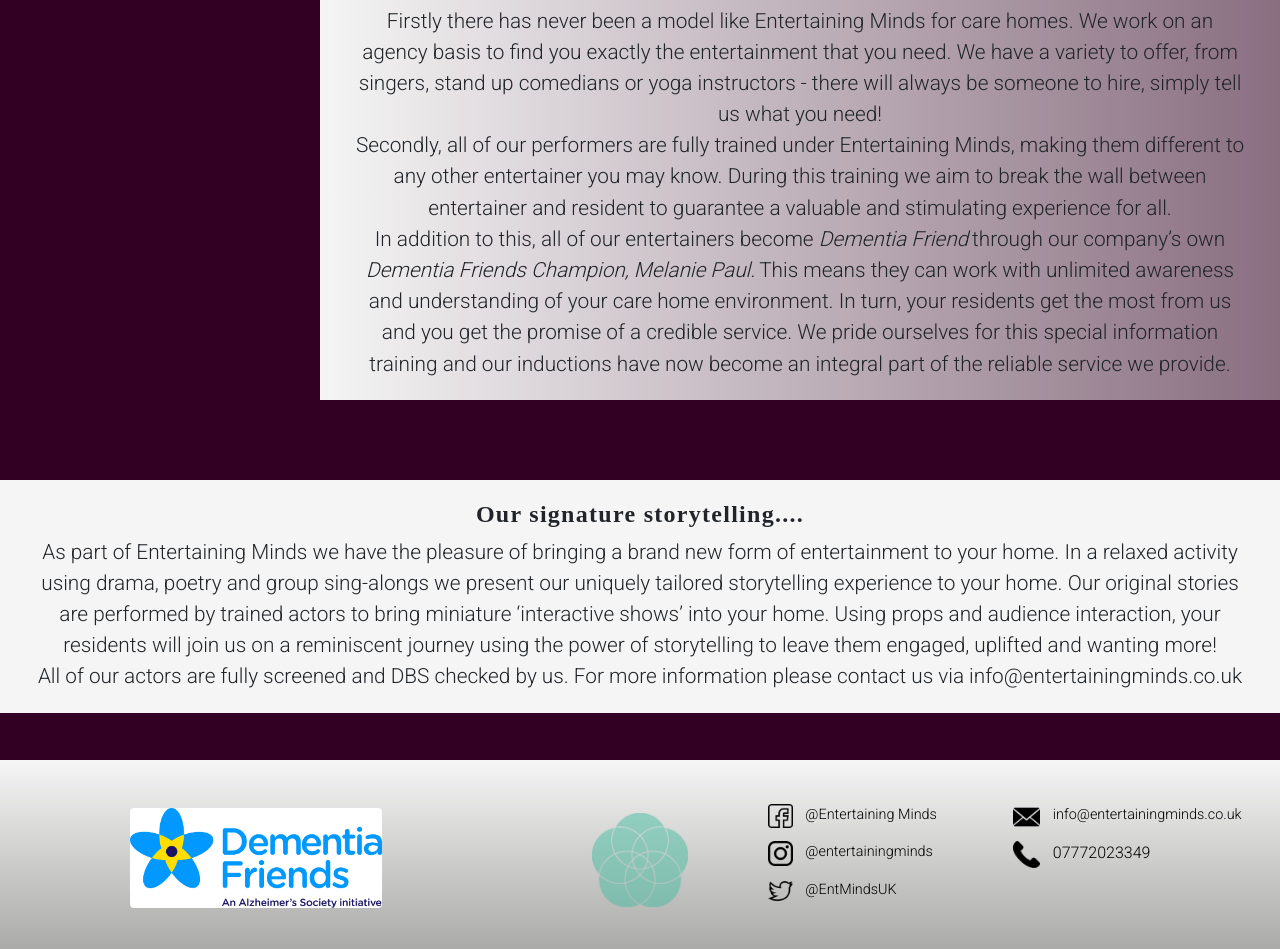
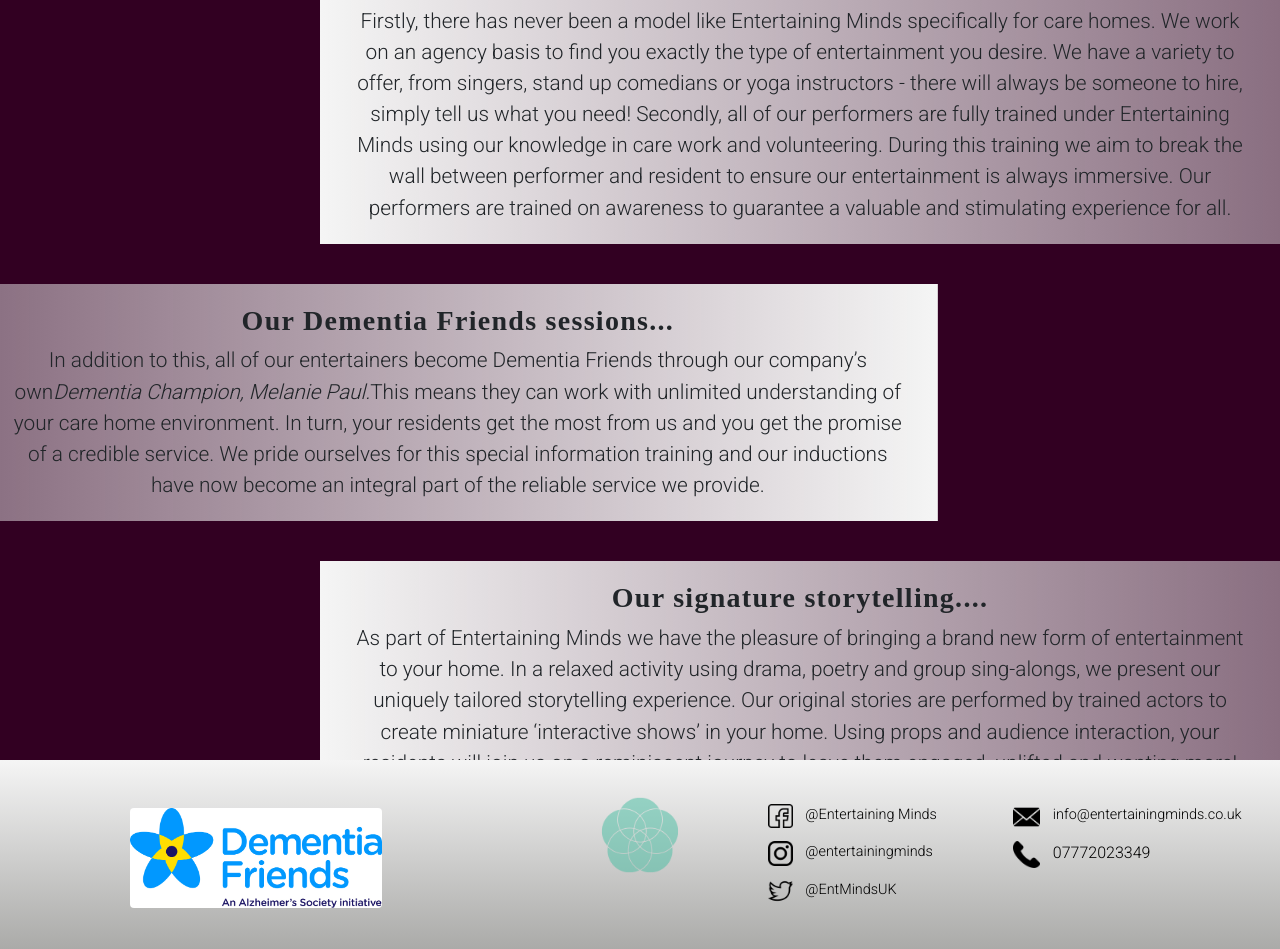
Before and after one commit to hughp23/Entertaining-Minds, a React (Create React App) app: page /workwithus in a window 1280 px wide. Shown: the part 760-1709 px from the top of the page. Built offline with nearby package versions, Linux system fonts and the light colour scheme.

Commit message:
Changed content for the fucking 100th time in a week

```diff
--- a/src/components/Footer.jsx
+++ b/src/components/Footer.jsx
@@ -85,7 +85,7 @@ const Footer = () => {
           </div>
         </div>
         <div className="credits-container">
-          Icons made by{" "}
+          {/* Icons made by{" "}
           <a href="https://www.flaticon.com/authors/freepik" title="Freepik">
             Freepik
           </a>{" "}
@@ -101,7 +101,8 @@ const Footer = () => {
           >
             CC 3.0 BY
           </a>{" "}
-          / Built By{" "}
+          /  */}
+          Built By{" "}
           <a href="https://www.linkedin.com/in/hugh-paul-6762a7173/">
             Hugh Paul
           </a>{" "}
--- a/src/components/WorkForUs.jsx
+++ b/src/components/WorkForUs.jsx
@@ -45,31 +45,12 @@ class WorkForUs extends Component {
             >
               <div className="work-info">
                 <p className="inline">
-                  At Entertaining Minds we understand our performers and their
-                  needs. We know you need flexible working hours. We know you
-                  need time to concentrate on auditions, or family life, or
-                  college/ university studies and we respect this fully.
-                  Director of the company,{" "}
-                </p>
-                <p className="italic inline">Jessica Paul</p>
-                <p className="inline">
-                  , is passionate about helping performers utilise their skills
-                  through reliable work which is why we reward you with great
-                  rates of pay for simply a few hours of your time. Singers,
-                  poets, stand up comedians, magicians, or simply those with a
-                  passion for the arts - this is for you!
-                </p>
-                <p className="inline">
-                  Our sessions will usually last an hour in which you have
-                  creative freedom to entertain. Be it a set of singing,
-                  storytelling, or yoga/ movement classes, these sessions are{" "}
-                </p>
-                <p className="inline italic">your time</p>
-                <p className="inline">
-                  . If you choose to become a performer for Entertaining Minds
-                  you will get the chance to practice what you do best in the
-                  intimate setting of a care home and bring joy to your care
-                  home audience.
+                  At Entertaining Minds we offer you the chance to perform for
+                  care homes and the community on a regular basis. We understand
+                  and work hard for our performers which is why we offer
+                  flexible working hours with great rates of pay to fit around
+                  auditions, studies, and family life. Whether you’re an actor,
+                  singer, poet or comedian, this is for you!{" "}
                 </p>
               </div>
             </MDBAnimation>
@@ -80,16 +61,17 @@ class WorkForUs extends Component {
               reveal
             >
               <div className="work-info">
-                <h3 className="bold">Our signature storytelling...</h3>
+                <h3 className="bold">How our sessions work...</h3>
                 <p>
-                  As part of our service we offer a unique storytelling
-                  experience for our homes. You will be provided with original
-                  stories/ poetic monologues in which you will take away,
-                  familiarise yourself with, and dramatise into miniature
-                  ‘interactive shows’. With props provided, all you will need is
-                  your- talented-self to embody a character and bring the story
-                  to life. These sessions will also last an hour in total - a
-                  perfect and easy opportunity for you to perform.
+                  Our sessions will usually last an hour in which you have
+                  creative freedom to entertain. Be it a set of singing,
+                  storytelling or movement classes, this is your time to
+                  perform. Our induction days will guide you to bring the most
+                  out of your sessions so you know how best to engage and
+                  involve your care home audience. As a company we are
+                  passionate about breaking the wall between performer and
+                  resident to ensure our entertainment is as immersive as
+                  possible.
                 </p>
               </div>
             </MDBAnimation>
@@ -97,6 +79,28 @@ class WorkForUs extends Component {
               type="slideInLeft"
               duration="4s"
               className="work-info-container-left"
+              reveal
+            >
+              <div className="work-info">
+                <h3 className="bold">Our signature storytelling...</h3>
+                <p className="inline">
+                  As part of our service we offer a unique storytelling
+                  experience for care homes. If asked to perform one of our
+                  storytelling sessions you will be provided with an
+                  Entertaining Minds original story or poetic monologue. You
+                  will then be asked to familiarise yourself with this and
+                  dramatise into a miniature ‘interactive show’. With props
+                  provided, all you will need is your talented self to embody a
+                  character and bring the story to life. These sessions will
+                  also last an hour in total - a perfect and easy opportunity
+                  for you to perform.{" "}
+                </p>
+              </div>
+            </MDBAnimation>
+            <MDBAnimation
+              type="slideInRight"
+              duration="4s"
+              className="work-info-container"
               reveal
             >
               <div className="work-info">
@@ -123,10 +127,17 @@ class WorkForUs extends Component {
             </MDBAnimation>
             <section className="contact-info-container">
               <div className="text-container">
-                <h3>CONTACT US TODAY!</h3>
+                <h3 className="bold">CONTACT US TODAY!</h3>
                 <p className="inline">
                   To join the team and become an Entertaining Minds performer
-                  please send in your CV to info@entertainingminds.co.uk today!
+                  please send in your CV to{" "}
+                  <a
+                    className="inline"
+                    href="mailto:info@entertainingminds.co.uk"
+                  >
+                    info@entertainingminds.co.uk
+                  </a>{" "}
+                  today!
                 </p>
               </div>
             </section>
--- a/src/components/WorkWithUs.jsx
+++ b/src/components/WorkWithUs.jsx
@@ -49,8 +49,8 @@ class WorkWithUs extends Component {
                   quality entertainment from actors and performers across the
                   entertainment industry. It is our ethos and our aim to bring
                   the theatre into your home. We will work hard with your
-                  activities co-ordinators to get to know your home and your
-                  residents to find exactly what you require for a fully
+                  activities co- ordinators to get to know your home and your
+                  residents to find out exactly what you require for a fully
                   tailored experience.
                 </p>
               </div>
@@ -62,57 +62,89 @@ class WorkWithUs extends Component {
               // reveal
             >
               <div className="work-info">
-                <h3 className="bold">So what makes us different?</h3>
+                <h3 className="bold">So what makes us different??</h3>
                 <p>
-                  Firstly there has never been a model like Entertaining Minds
-                  for care homes. We work on an agency basis to find you exactly
-                  the entertainment that you need. We have a variety to offer,
-                  from singers, stand up comedians or yoga instructors - there
-                  will always be someone to hire, simply tell us what you need!
+                  Firstly, there has never been a model like Entertaining Minds
+                  specifically for care homes. We work on an agency basis to
+                  find you exactly the type of entertainment you desire. We have
+                  a variety to offer, from singers, stand up comedians or yoga
+                  instructors - there will always be someone to hire, simply
+                  tell us what you need! Secondly, all of our performers are
+                  fully trained under Entertaining Minds using our knowledge in
+                  care work and volunteering. During this training we aim to
+                  break the wall between performer and resident to ensure our
+                  entertainment is always immersive. Our performers are trained
+                  on awareness to guarantee a valuable and stimulating
+                  experience for all.
                 </p>
-                <p>
-                  Secondly, all of our performers are fully trained under
-                  Entertaining Minds, making them different to any other
-                  entertainer you may know. During this training we aim to break
-                  the wall between entertainer and resident to guarantee a
-                  valuable and stimulating experience for all.
+              </div>
+            </MDBAnimation>
+            <MDBAnimation
+              type="slideInLeft"
+              duration="4s"
+              className="work-info-container"
+              reveal
+            >
+              <div className="work-info">
+                <h3 className="bold">Our Dementia Friends sessions...</h3>
+                <p className="inline">
+                  In addition to this, all of our entertainers become Dementia
+                  Friends through our company’s own
+                </p>
+                <p className="inline italic">
+                  Dementia Champion, Melanie Paul.
                 </p>
                 <p className="inline">
-                  In addition to this, all of our entertainers become{" "}
+                  This means they can work with unlimited understanding of your
+                  care home environment. In turn, your residents get the most
+                  from us and you get the promise of a credible service. We
+                  pride ourselves for this special information training and our
+                  inductions have now become an integral part of the reliable
+                  service we provide.
                 </p>
-                <p className="italic inline">Dementia Friend</p>{" "}
-                <p className="inline">through our company’s own </p>
-                <p className="italic inline">
-                  Dementia Friends Champion, Melanie Paul.
-                </p>{" "}
+              </div>
+            </MDBAnimation>
+
+            <MDBAnimation
+              type="slideInRight"
+              duration="4s"
+              className="work-info-container-right"
+              // reveal
+            >
+              <div className="work-info">
+                <h3 className="bold">Our signature storytelling....</h3>
                 <p className="inline">
-                  This means they can work with unlimited awareness and
-                  understanding of your care home environment. In turn, your
-                  residents get the most from us and you get the promise of a
-                  credible service. We pride ourselves for this special
-                  information training and our inductions have now become an
-                  integral part of the reliable service we provide.
+                  As part of Entertaining Minds we have the pleasure of bringing
+                  a brand new form of entertainment to your home. In a relaxed
+                  activity using drama, poetry and group sing-alongs, we present
+                  our uniquely tailored storytelling experience. Our original
+                  stories are performed by trained actors to create miniature
+                  ‘interactive shows’ in your home. Using props and audience
+                  interaction, your residents will join us on a reminiscent
+                  journey to leave them engaged, uplifted and wanting more! For
+                  more information on our
+                </p>
+                <p className="italic inline">signature storytelling</p>
+                <p className="inline">
+                  please contact us via info@entertainingminds.co.uk.
                 </p>
               </div>
             </MDBAnimation>
             <section className="contact-info-container">
               <div className="text-container">
-                <h3 className="bold">Our signature storytelling....</h3>
+                <h3 className="bold">Booking our performers!</h3>
+                <p className="inline">
+                  All of our performers are fully screened and DBS checked by
+                  us. For booking enquiries, please contact
+                </p>
+                <p className="italic inline">Jessica</p>
+                <p className="inline">on 07772023349 or</p>
+                <p className="inline italic">Melanie</p>
                 <p>
-                  As part of Entertaining Minds we have the pleasure of bringing
-                  a brand new form of entertainment to your home. In a relaxed
-                  activity using drama, poetry and group sing-alongs we present
-                  our uniquely tailored storytelling experience to your home.
-                  Our original stories are performed by trained actors to bring
-                  miniature ‘interactive shows’ into your home. Using props and
-                  audience interaction, your residents will join us on a
-                  reminiscent journey using the power of storytelling to leave
-                  them engaged, uplifted and wanting more!
-                </p>
-                <p>
-                  All of our actors are fully screened and DBS checked by us.
-                  For more information please contact us via
-                  info@entertainingminds.co.uk
+                  07976880954. Alternatively email us at
+                  <a href="mailto:info@entertainingminds.co.uk">
+                    info@entertainingminds.co.uk.
+                  </a>
                 </p>
               </div>
             </section>
--- a/src/styling/_footer.scss
+++ b/src/styling/_footer.scss
@@ -30,7 +30,7 @@
   .footer-logo-container {
     grid-area: logo;
     img {
-      height: 30vh;
+      height: 100%;
       position: relative;
       bottom: 2.5vh;
       text-align: center;
--- a/src/styling/_workforus.scss
+++ b/src/styling/_workforus.scss
@@ -143,8 +143,8 @@
     padding-bottom: 2.5vh;
 
     h3 {
-      font-size: 1.5em;
-      margin-bottom: 5vh;
+      // font-size: 1.5em;
+      margin-bottom: 2.5vh;
     }
 
     .text-container {
--- a/src/styling/_workwithus.scss
+++ b/src/styling/_workwithus.scss
@@ -127,7 +127,8 @@
       padding-bottom: 2.5vh;
 
       h3 {
-        font-size: 1.5em;
+        // font-size: 1.5em;
+        margin-bottom: 2.5vh;
       }
 
       .text-container {
```
Also changed, not shown: src/components/Homepage.jsx (+14 -13 lines), src/styling/_homepage.scss (+4 -9 lines).
